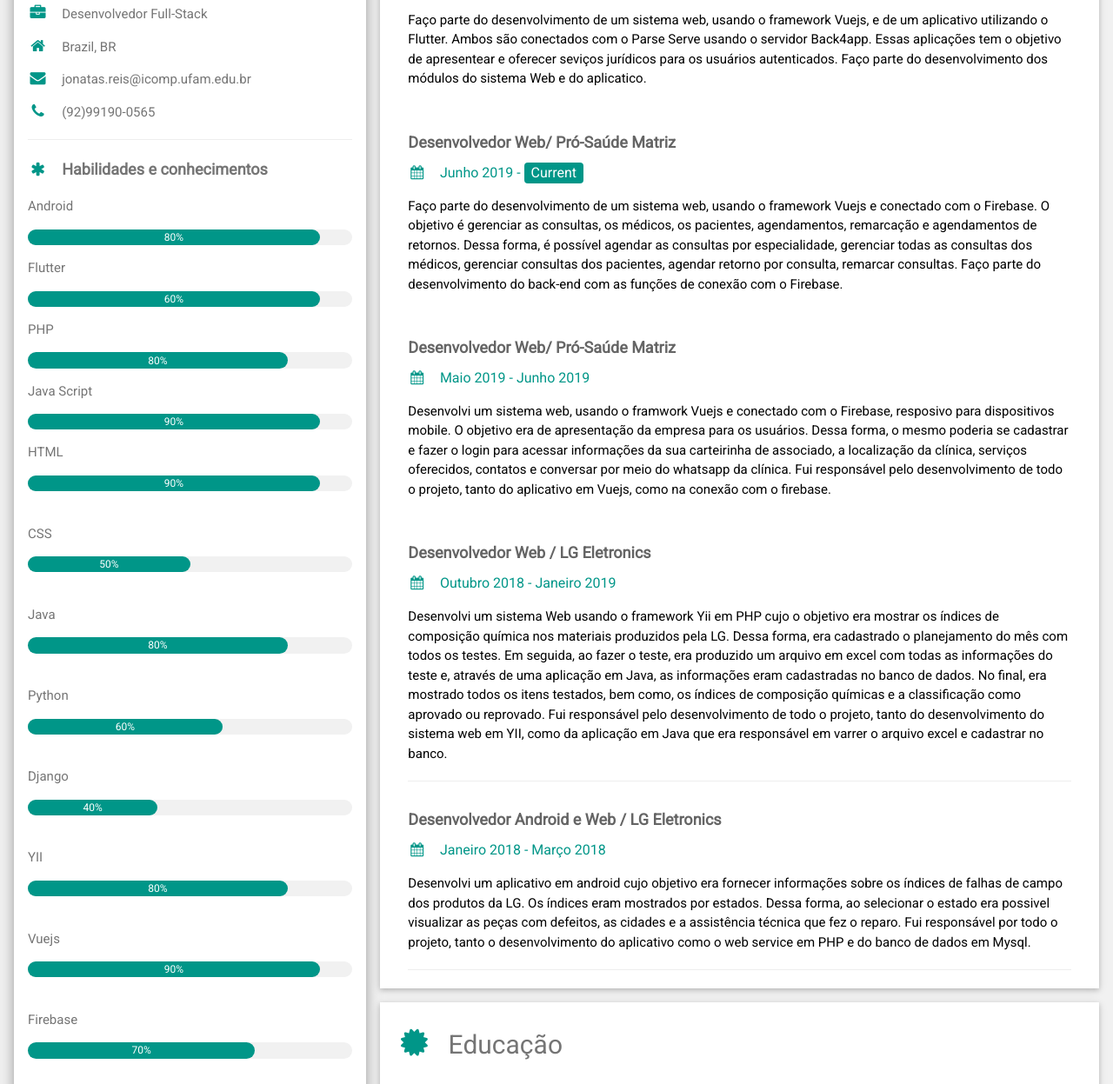
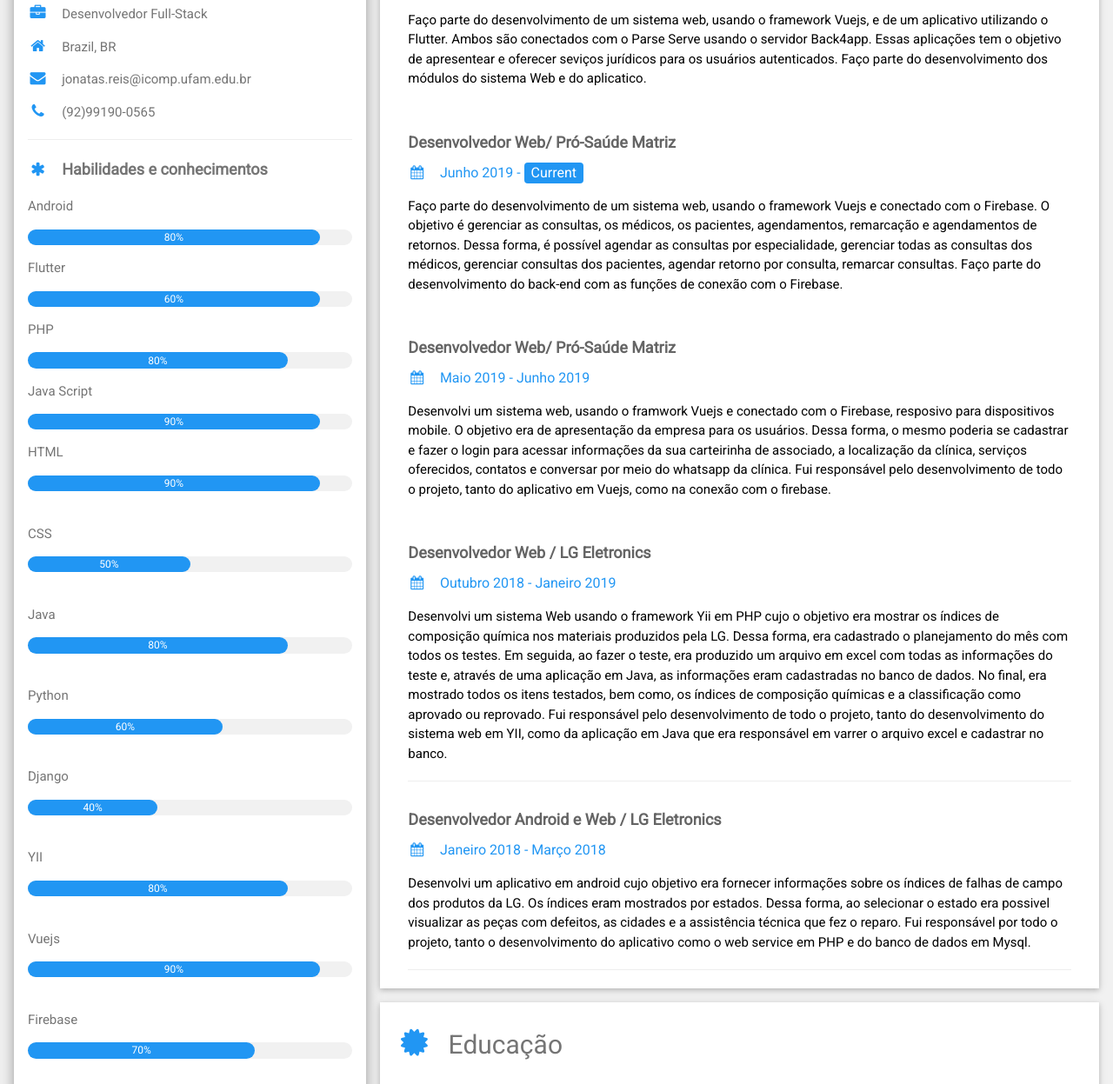
Before and after one commit to JonatasRodriguesReis/curriculo, a plain HTML site: page index.html in a window 1280 px wide. Shown: the part 431-1678 px from the top of the page at 87% size. Drawn offline with nearby package versions, Linux system fonts and the light colour scheme.

Commit message:
Alterando cor

```diff
--- a/index.html
+++ b/index.html
@@ -28,74 +28,74 @@ html,body,h1,h2,h3,h4,h5,h6 {font-family: "Roboto", sans-serif}
           </div>
         </div>
         <div class="w3-container">
-          <p><i class="fa fa-briefcase fa-fw w3-margin-right w3-large w3-text-teal"></i>Desenvolvedor Full-Stack</p>
-          <p><i class="fa fa-home fa-fw w3-margin-right w3-large w3-text-teal"></i>Brazil, BR</p>
-          <p><i class="fa fa-envelope fa-fw w3-margin-right w3-large w3-text-teal"></i>jonatas.reis@icomp.ufam.edu.br</p>
-          <p><i class="fa fa-phone fa-fw w3-margin-right w3-large w3-text-teal"></i>(92)99190-0565</p>
+          <p><i class="fa fa-briefcase fa-fw w3-margin-right w3-large w3-text-blue"></i>Desenvolvedor Full-Stack</p>
+          <p><i class="fa fa-home fa-fw w3-margin-right w3-large w3-text-blue"></i>Brazil, BR</p>
+          <p><i class="fa fa-envelope fa-fw w3-margin-right w3-large w3-text-blue"></i>jonatas.reis@icomp.ufam.edu.br</p>
+          <p><i class="fa fa-phone fa-fw w3-margin-right w3-large w3-text-blue"></i>(92)99190-0565</p>
           <hr>
 
-          <p class="w3-large"><b><i class="fa fa-asterisk fa-fw w3-margin-right w3-text-teal"></i>Habilidades e conhecimentos</b></p>
+          <p class="w3-large"><b><i class="fa fa-asterisk fa-fw w3-margin-right w3-text-blue"></i>Habilidades e conhecimentos</b></p>
           <p>Android</p>
           <div class="w3-light-grey w3-round-xlarge w3-small">
-            <div class="w3-container w3-center w3-round-xlarge w3-teal" style="width:90%">80%</div>
+            <div class="w3-container w3-center w3-round-xlarge w3-blue" style="width:90%">80%</div>
           </div>
           <p>Flutter</p>
           <div class="w3-light-grey w3-round-xlarge w3-small">
-            <div class="w3-container w3-center w3-round-xlarge w3-teal" style="width:90%">60%</div>
+            <div class="w3-container w3-center w3-round-xlarge w3-blue" style="width:90%">60%</div>
           </div>
           <p>PHP</p>
           <div class="w3-light-grey w3-round-xlarge w3-small">
-            <div class="w3-container w3-center w3-round-xlarge w3-teal" style="width:80%">
+            <div class="w3-container w3-center w3-round-xlarge w3-blue" style="width:80%">
               <div class="w3-center w3-text-white">80%</div>
             </div>
           </div>
           <p>Java Script</p>
           <div class="w3-light-grey w3-round-xlarge w3-small">
-            <div class="w3-container w3-center w3-round-xlarge w3-teal" style="width:90%">90%</div>
+            <div class="w3-container w3-center w3-round-xlarge w3-blue" style="width:90%">90%</div>
           </div>
           <p>HTML</p>
           <div class="w3-light-grey w3-round-xlarge w3-small">
-            <div class="w3-container w3-center w3-round-xlarge w3-teal" style="width:90%">90%</div>
+            <div class="w3-container w3-center w3-round-xlarge w3-blue" style="width:90%">90%</div>
           </div>
           <br>
           <p>CSS</p>
           <div class="w3-light-grey w3-round-xlarge w3-small">
-            <div class="w3-container w3-center w3-round-xlarge w3-teal" style="width:50%">50%</div>
+            <div class="w3-container w3-center w3-round-xlarge w3-blue" style="width:50%">50%</div>
           </div>
           <br>
           <p>Java</p>
           <div class="w3-light-grey w3-round-xlarge w3-small">
-            <div class="w3-container w3-center w3-round-xlarge w3-teal" style="width:80%">80%</div>
+            <div class="w3-container w3-center w3-round-xlarge w3-blue" style="width:80%">80%</div>
           </div>
           <br>
           <p>Python</p>
           <div class="w3-light-grey w3-round-xlarge w3-small">
-            <div class="w3-container w3-center w3-round-xlarge w3-teal" style="width:60%">60%</div>
+            <div class="w3-container w3-center w3-round-xlarge w3-blue" style="width:60%">60%</div>
           </div>
           <br>
           <p>Django</p>
           <div class="w3-light-grey w3-round-xlarge w3-small">
-            <div class="w3-container w3-center w3-round-xlarge w3-teal" style="width:40%">40%</div>
+            <div class="w3-container w3-center w3-round-xlarge w3-blue" style="width:40%">40%</div>
           </div>
           <br>
           <p>YII</p>
           <div class="w3-light-grey w3-round-xlarge w3-small">
-            <div class="w3-container w3-center w3-round-xlarge w3-teal" style="width:80%">80%</div>
+            <div class="w3-container w3-center w3-round-xlarge w3-blue" style="width:80%">80%</div>
           </div>
           <br>
           <p>Vuejs</p>
           <div class="w3-light-grey w3-round-xlarge w3-small">
-            <div class="w3-container w3-center w3-round-xlarge w3-teal" style="width:90%">90%</div>
+            <div class="w3-container w3-center w3-round-xlarge w3-blue" style="width:90%">90%</div>
           </div>
           <br>
           <p>Firebase</p>
           <div class="w3-light-grey w3-round-xlarge w3-small">
-            <div class="w3-container w3-center w3-round-xlarge w3-teal" style="width:70%">70%</div>
+            <div class="w3-container w3-center w3-round-xlarge w3-blue" style="width:70%">70%</div>
           </div>
           <br>
           <p>Parse Serve e Back4app</p>
           <div class="w3-light-grey w3-round-xlarge w3-small">
-            <div class="w3-container w3-center w3-round-xlarge w3-teal" style="width:60%">60%</div>
+            <div class="w3-container w3-center w3-round-xlarge w3-blue" style="width:60%">60%</div>
           </div>
           <br>
 
@@ -109,7 +109,7 @@ html,body,h1,h2,h3,h4,h5,h6 {font-family: "Roboto", sans-serif}
     <div class="w3-twothird">
 
         <div class="w3-container w3-card w3-white">
-                    <h2 class="w3-text-grey w3-padding-16"><i class="fa fa-certificate fa-fw w3-margin-right w3-xxlarge w3-text-teal"></i>Perfil Profissional</h2>
+                    <h2 class="w3-text-grey w3-padding-16"><i class="fa fa-certificate fa-fw w3-margin-right w3-xxlarge w3-text-blue"></i>Perfil Profissional</h2>
                     <div class="w3-container">
 
                       <p>Sou um profissinal compromissado com as metas e objetivos estipulados. Procuro sempre ser responsável pelo papel que excerço
@@ -121,10 +121,10 @@ html,body,h1,h2,h3,h4,h5,h6 {font-family: "Roboto", sans-serif}
         </div>
 
       <div class="w3-container w3-card w3-white w3-margin-bottom">
-        <h2 class="w3-text-grey w3-padding-16"><i class="fa fa-suitcase fa-fw w3-margin-right w3-xxlarge w3-text-teal"></i>Experiência Profissional</h2>
+        <h2 class="w3-text-grey w3-padding-16"><i class="fa fa-suitcase fa-fw w3-margin-right w3-xxlarge w3-text-blue"></i>Experiência Profissional</h2>
         <div class="w3-container">
                 <h5 class="w3-opacity"><b>Desenvolvedor Full-Stack/ Startup</b></h5>
-                <h6 class="w3-text-teal"><i class="fa fa-calendar fa-fw w3-margin-right"></i>Maio 2019 - <span class="w3-tag w3-teal w3-round">Current</span> </h6>
+                <h6 class="w3-text-blue"><i class="fa fa-calendar fa-fw w3-margin-right"></i>Maio 2019 - <span class="w3-tag w3-blue w3-round">Current</span> </h6>
                 <p>Faço parte do desenvolvimento de um sistema web, usando o framework Vuejs, e de um aplicativo utilizando o Flutter. Ambos são conectados
                   com o Parse Serve usando o servidor Back4app. Essas aplicações tem o objetivo de apresentear e oferecer seviços jurídicos para os usuários autenticados.
                   Faço parte do desenvolvimento dos módulos do sistema Web e do aplicatico.
@@ -132,7 +132,7 @@ html,body,h1,h2,h3,h4,h5,h6 {font-family: "Roboto", sans-serif}
             </div>
         <div class="w3-container">
             <h5 class="w3-opacity"><b>Desenvolvedor Web/ Pró-Saúde Matriz</b></h5>
-            <h6 class="w3-text-teal"><i class="fa fa-calendar fa-fw w3-margin-right"></i>Junho 2019 - <span class="w3-tag w3-teal w3-round">Current</span> </h6>
+            <h6 class="w3-text-blue"><i class="fa fa-calendar fa-fw w3-margin-right"></i>Junho 2019 - <span class="w3-tag w3-blue w3-round">Current</span> </h6>
             <p>Faço parte do desenvolvimento de um sistema web, usando o framework Vuejs e conectado com o Firebase. O objetivo é gerenciar as consultas,
               os médicos, os pacientes, agendamentos, remarcação e agendamentos de retornos. Dessa forma, é possível agendar as consultas por especialidade, gerenciar
               todas as consultas dos médicos, gerenciar consultas dos pacientes, agendar retorno por consulta, remarcar consultas. Faço parte do desenvolvimento
@@ -141,7 +141,7 @@ html,body,h1,h2,h3,h4,h5,h6 {font-family: "Roboto", sans-serif}
         </div>
         <div class="w3-container">
             <h5 class="w3-opacity"><b>Desenvolvedor Web/ Pró-Saúde Matriz</b></h5>
-            <h6 class="w3-text-teal"><i class="fa fa-calendar fa-fw w3-margin-right"></i>Maio 2019 - Junho 2019</h6>
+            <h6 class="w3-text-blue"><i class="fa fa-calendar fa-fw w3-margin-right"></i>Maio 2019 - Junho 2019</h6>
             <p>Desenvolvi um sistema web, usando o framwork Vuejs e conectado com o Firebase, resposivo para dispositivos mobile. O objetivo era
               de apresentação da empresa para os usuários. Dessa forma, o mesmo poderia se cadastrar e fazer o login para acessar informações da sua carteirinha
             de associado, a localização da clínica, serviços oferecidos, contatos e conversar por meio do whatsapp da clínica. Fui responsável pelo desenvolvimento de todo o
@@ -149,7 +149,7 @@ html,body,h1,h2,h3,h4,h5,h6 {font-family: "Roboto", sans-serif}
         </div>
         <div class="w3-container">
           <h5 class="w3-opacity"><b>Desenvolvedor Web / LG Eletronics</b></h5>
-          <h6 class="w3-text-teal"><i class="fa fa-calendar fa-fw w3-margin-right"></i>Outubro 2018 - Janeiro 2019</h6>
+          <h6 class="w3-text-blue"><i class="fa fa-calendar fa-fw w3-margin-right"></i>Outubro 2018 - Janeiro 2019</h6>
           <p>Desenvolvi um sistema Web usando o framework Yii em PHP cujo o objetivo era mostrar os índices de composição química nos materiais
             produzidos pela LG. Dessa forma, era cadastrado o planejamento do mês com todos os testes. Em seguida, ao fazer o teste, era produzido
             um arquivo em excel com todas as informações do teste e, através de uma aplicação em Java, as informações eram cadastradas no banco de dados. No final,
@@ -161,7 +161,7 @@ html,body,h1,h2,h3,h4,h5,h6 {font-family: "Roboto", sans-serif}
         </div>
         <div class="w3-container">
             <h5 class="w3-opacity"><b>Desenvolvedor Android e Web / LG Eletronics</b></h5>
-            <h6 class="w3-text-teal"><i class="fa fa-calendar fa-fw w3-margin-right"></i>Janeiro 2018 - Março 2018<!-- <span class="w3-tag w3-teal w3-round">Current</span> --></h6>
+            <h6 class="w3-text-blue"><i class="fa fa-calendar fa-fw w3-margin-right"></i>Janeiro 2018 - Março 2018<!-- <span class="w3-tag w3-blue w3-round">Current</span> --></h6>
             <p>Desenvolvi um aplicativo em android cujo objetivo era fornecer informações sobre os índices de falhas de campo dos produtos da LG. Os índices
               eram mostrados por estados. Dessa forma, ao selecionar o estado era possivel visualizar as peças com defeitos, as cidades e a assistência técnica que
               fez o reparo. Fui responsável por todo o projeto, tanto o desenvolvimento do aplicativo como o web service em PHP e do banco de dados em Mysql.
@@ -171,16 +171,16 @@ html,body,h1,h2,h3,h4,h5,h6 {font-family: "Roboto", sans-serif}
       </div>
 
       <div class="w3-container w3-card w3-white">
-        <h2 class="w3-text-grey w3-padding-16"><i class="fa fa-certificate fa-fw w3-margin-right w3-xxlarge w3-text-teal"></i>Educação</h2>
+        <h2 class="w3-text-grey w3-padding-16"><i class="fa fa-certificate fa-fw w3-margin-right w3-xxlarge w3-text-blue"></i>Educação</h2>
         <div class="w3-container">
           <h5 class="w3-opacity"><b>UFAM</b></h5>
-          <h6 class="w3-text-teal"><i class="fa fa-calendar fa-fw w3-margin-right"></i>2015 - <span class="w3-tag w3-teal w3-round">Current</span></h6>
+          <h6 class="w3-text-blue"><i class="fa fa-calendar fa-fw w3-margin-right"></i>2015 - <span class="w3-tag w3-blue w3-round">Current</span></h6>
           <p>Engenharia da Computação</p>
           <hr>
         </div>
         <div class="w3-container">
           <h5 class="w3-opacity"><b>Fundação Nokia de Ensino</b></h5>
-          <h6 class="w3-text-teal"><i class="fa fa-calendar fa-fw w3-margin-right"></i>2012 - 2014</h6>
+          <h6 class="w3-text-blue"><i class="fa fa-calendar fa-fw w3-margin-right"></i>2012 - 2014</h6>
           <p>Ensino médio técnico em Informática</p>
           <hr>
         </div>
@@ -195,7 +195,7 @@ html,body,h1,h2,h3,h4,h5,h6 {font-family: "Roboto", sans-serif}
   <!-- End Page Container -->
 </div>
 
-<footer class="w3-container w3-teal w3-center w3-margin-top">
+<footer class="w3-container w3-blue w3-center w3-margin-top">
   <p>Redes Sociais</p>
   <i class="fa fa-facebook-official w3-hover-opacity">
     <!-- <a href="https://www.facebook.com/jonatas.reis.58"></a> -->
```
